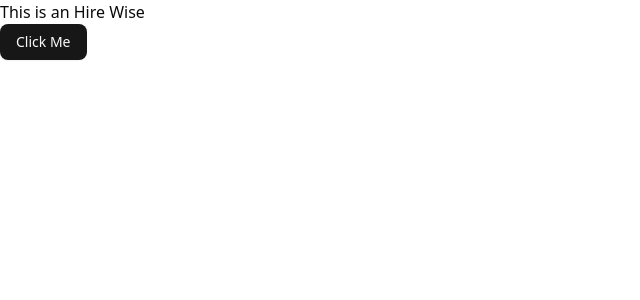
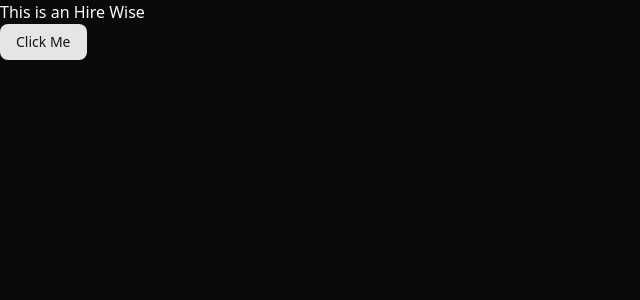
Before and after one commit to HarshNagpal07/Hire-Wise, a Next.js app: page / in a window 1280 px wide. Shown: the top 300 px of the page, without its empty margins (0-640 px from the left). Built offline with nearby package versions, Linux system fonts and the light colour scheme.

Commit message:
setup the shadcn dark and button

```diff
--- a/app/layout.js
+++ b/app/layout.js
@@ -1,5 +1,6 @@
 import { Geist, Geist_Mono } from "next/font/google";
 import "./globals.css";
+import { ThemeProvider } from "@/components/theme-provider";
 
 const geistSans = Geist({
   variable: "--font-geist-sans",
@@ -22,7 +23,14 @@
       <body
         className={`${geistSans.variable} ${geistMono.variable} antialiased`}
       >
-        {children}
+        <ThemeProvider
+            attribute="class"
+            defaultTheme="dark"
+            enableSystem
+            disableTransitionOnChange
+          >
+            {children}
+          </ThemeProvider>
       </body>
     </html>
   );
--- /dev/null
+++ b/components/theme-provider.jsx
@@ -0,0 +1,8 @@
+"use client"
+
+import * as React from "react"
+import { ThemeProvider as NextThemesProvider } from "next-themes"
+
+export function ThemeProvider({children,...props}) {
+  return <NextThemesProvider {...props}>{children} </NextThemesProvider>
+}
```
